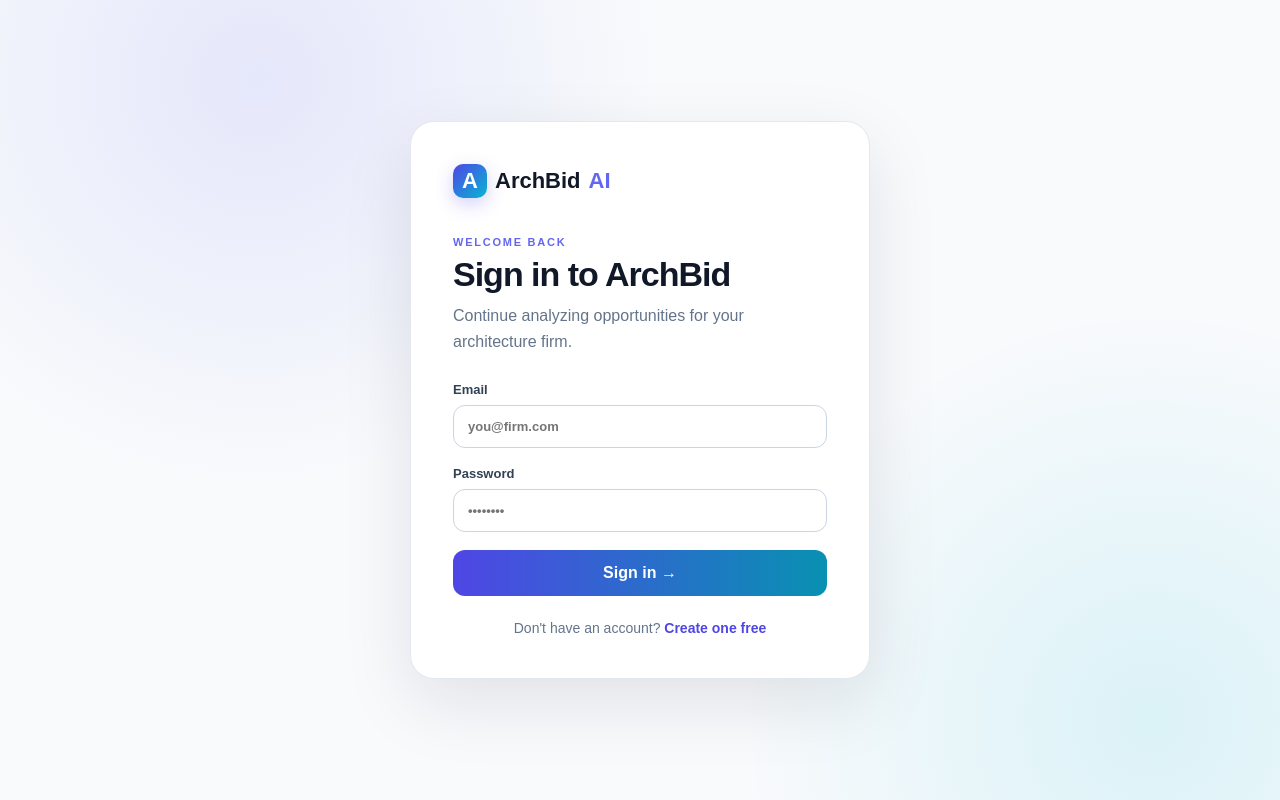
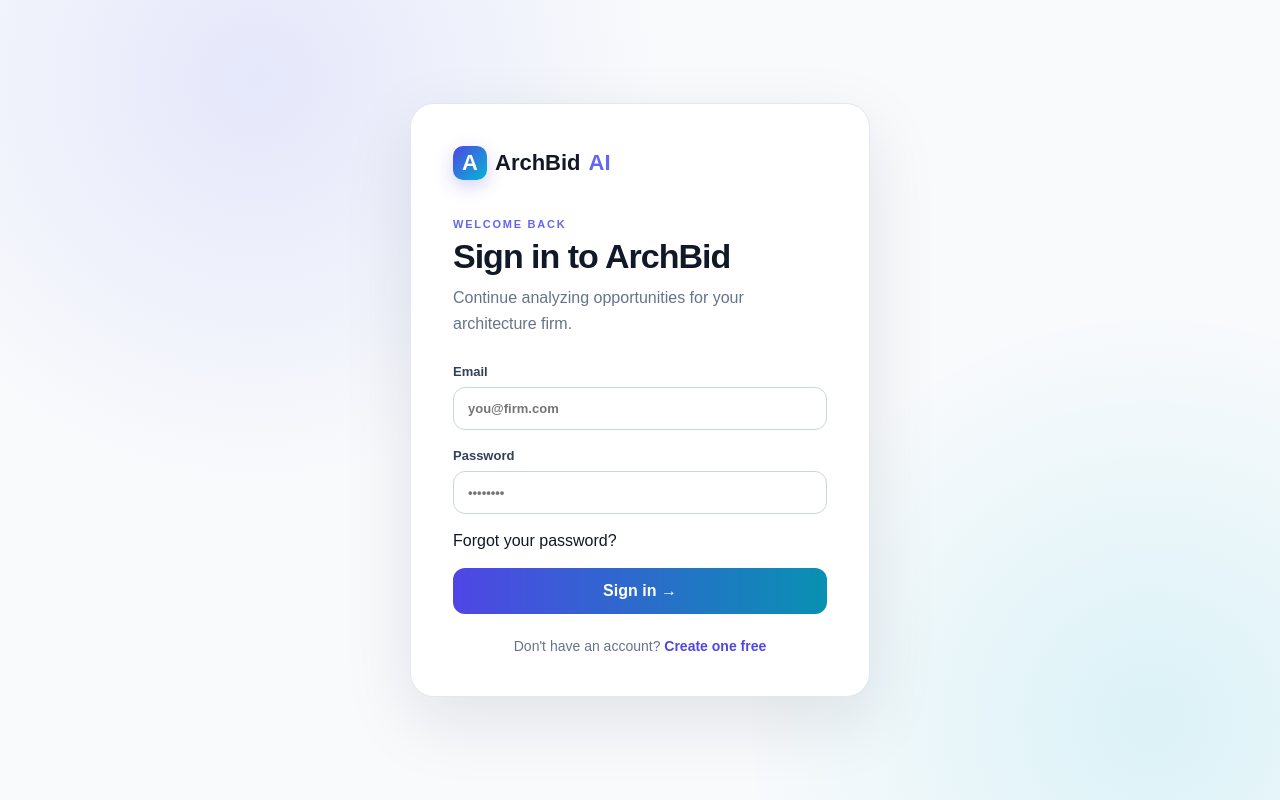
Before and after one commit to ultrarevisions-bit/archbid-ai, a Next.js app: page /login in a window 1280 px wide. Built offline with nearby package versions, Linux system fonts and the light colour scheme; no server answers.

Commit message:
Add forgot password link to login

```diff
--- a/app/login/page.tsx
+++ b/app/login/page.tsx
@@ -35,6 +35,7 @@ export default function LoginPage() {
         <form onSubmit={handleSubmit} className="auth-form">
           <label>Email<input type="email" value={email} onChange={(e) => setEmail(e.target.value)} placeholder="you@firm.com" required /></label>
           <label>Password<input type="password" value={password} onChange={(e) => setPassword(e.target.value)} placeholder="••••••••" required /></label>
+          <div className="forgot-row"><Link href="/forgot-password">Forgot your password?</Link></div>
           {error && <div className="auth-error">{error}</div>}
           <button className="auth-button" disabled={loading}>{loading ? "Signing in…" : "Sign in →"}</button>
         </form>
```
